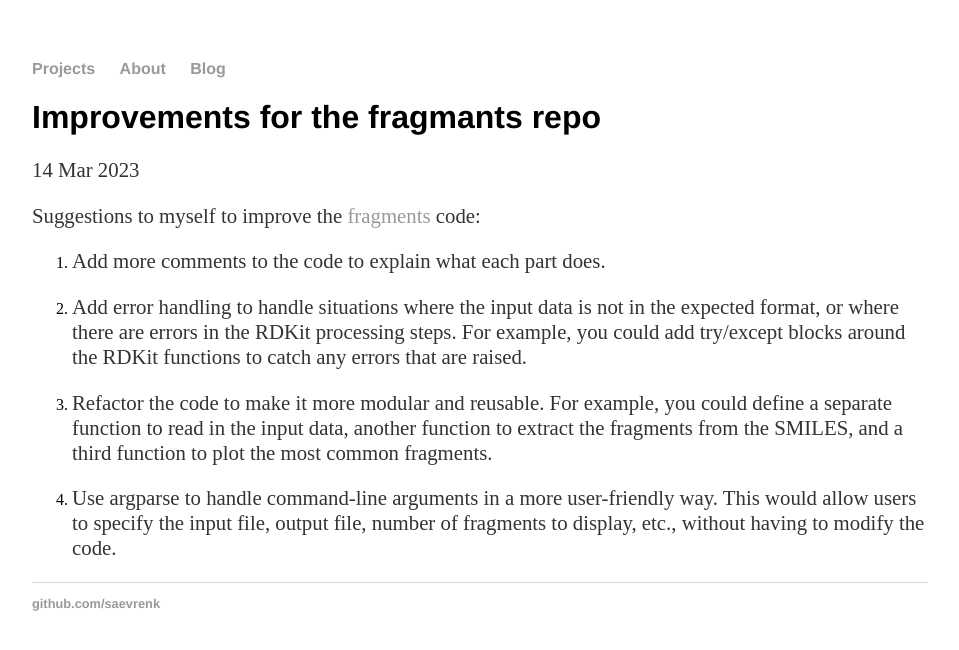
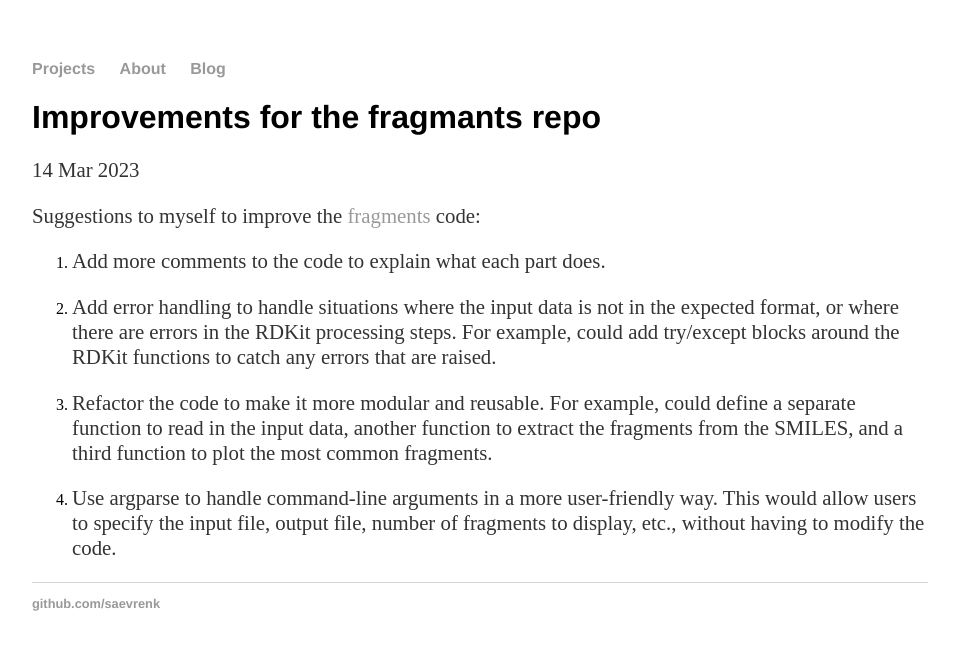
Before and after one commit to saevrenk/saevrenk.github.io, a Jekyll site: the page built from _posts/2023-03-14-Improvements for the fragmants repo.md, in a window 1280 px wide. Shown: the top 650 px of the page, without its empty margins (160-1119 px from the left). Built offline with Jekyll 4.4.1, drawn with Linux system fonts in a browser that asks for light colours; our own code applies the rules of GitHub Pages for plain Markdown files.

Commit message:
updated blogpost

```diff
--- a/_posts/2023-03-14-Improvements for the fragmants repo.md
+++ b/_posts/2023-03-14-Improvements for the fragmants repo.md
@@ -2,8 +2,8 @@ Suggestions to myself to improve the [fragments](https://github.com/saevrenk/fra
 
 1. Add more comments to the code to explain what each part does.
 
-2. Add error handling to handle situations where the input data is not in the expected format, or where there are errors in the RDKit processing steps. For example, you could add try/except blocks around the RDKit functions to catch any errors that are raised.
+2. Add error handling to handle situations where the input data is not in the expected format, or where there are errors in the RDKit processing steps. For example, could add try/except blocks around the RDKit functions to catch any errors that are raised.
 
-3. Refactor the code to make it more modular and reusable. For example, you could define a separate function to read in the input data, another function to extract the fragments from the SMILES, and a third function to plot the most common fragments.
+3. Refactor the code to make it more modular and reusable. For example, could define a separate function to read in the input data, another function to extract the fragments from the SMILES, and a third function to plot the most common fragments.
 
 4. Use argparse to handle command-line arguments in a more user-friendly way. This would allow users to specify the input file, output file, number of fragments to display, etc., without having to modify the code.
```
